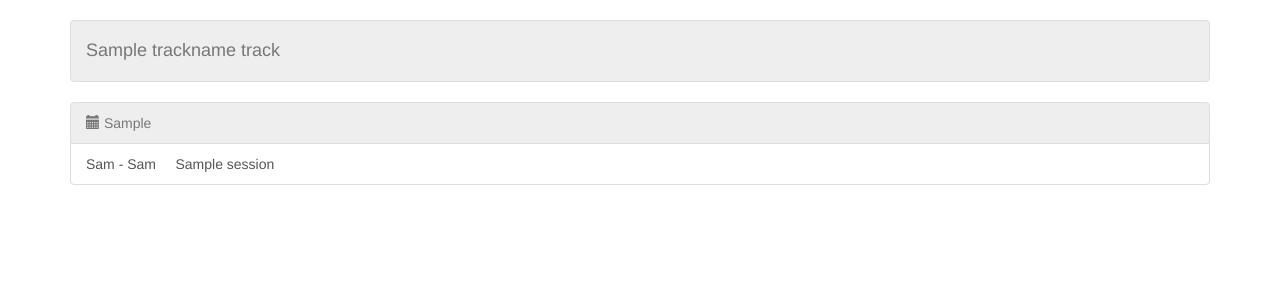
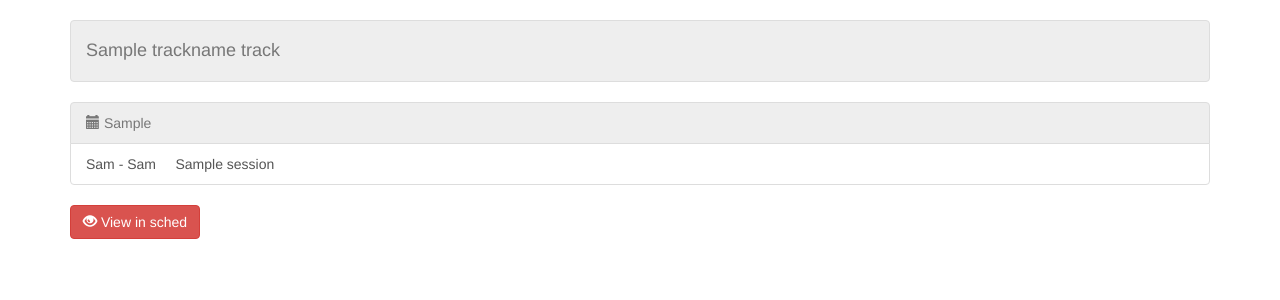
Before and after one commit to ttx/summitsched, a Django app: template cheddar/templates/cheddar/trackindex.html in a window 1280 px wide. Shown: the part 51-351 px from the top of the page. Run offline with Django 3.2, Linux system fonts and the light colour scheme; tables that the repository leaves empty hold one stand-in row (values such as "Sample post"); the template is opened without the code that fills it: values that come from a table or form of the project are taken from there, most other values are stand-ins (such as "Sample title", 1, 10 or a date in 2020); some libraries are stand-ins or nearby versions.

Commit message:
Add "view in sched" feature

```diff
--- a/cheddar/templates/cheddar/editsession.html
+++ b/cheddar/templates/cheddar/editsession.html
@@ -75,5 +75,9 @@
 <input class="btn btn-primary" type="submit" value="Modify" />
 <a class="btn btn-info" href="/cheddar/{{ trackid }}">Cancel</a>
 </div>
+<button type="button" class="btn btn-sm btn-danger"
+onClick="window.open('{{viewprefix}}/event/{{session.id}}', '_blank')">
+  <span class="glyphicon glyphicon-eye-open" aria-hidden="true"></span> View in sched
+</button>
 </form>
 {% endblock %}
--- a/cheddar/templates/cheddar/trackindex.html
+++ b/cheddar/templates/cheddar/trackindex.html
@@ -25,5 +25,9 @@
 &nbsp;&nbsp;{{ session.name }}</a>
 {% endfor %}
 </ul>
-
+<button type="button" class="btn btn-danger"
+onClick="window.open('{{viewprefix}}/type/{{trackname|lower}}', '_blank')">
+  <span class="glyphicon glyphicon-eye-open" aria-hidden="true"></span> View in sched
+</button>
+<p>&nbsp;</p>
 {% endblock %}
--- a/cheddar/views.py
+++ b/cheddar/views.py
@@ -3,6 +3,7 @@ from django.contrib.auth import logout
 from django.http import HttpResponseRedirect
 from django.shortcuts import render
 from django.views.defaults import page_not_found
+from django.conf import settings
 from cheddar.sched import list_sessions, get_session, modify_session
 from cheddar.session import session_to_form, form_to_session
 from cheddar.tracklead import get_trackname, get_tracks, is_tracklead
@@ -27,6 +28,7 @@ def index(request):
 def trackindex(request, trackid):
     return cheddar_render(request,
                           'cheddar/trackindex.html',
+                          viewprefix="http://%s" % settings.SCHED_SITE,
                           trackname=get_trackname(trackid),
                           trackid=int(trackid),
                           session_list=list_sessions(trackid))
@@ -40,6 +42,7 @@ def editsession(request, trackid, sessionkey):
         return page_not_found(request)
     return cheddar_render(request,
                           'cheddar/editsession.html',
+                          viewprefix="http://%s" % settings.SCHED_SITE,
                           trackname=get_trackname(trackid),
                           trackid=int(trackid),
                           session=session_to_form(trackid, sessionkey, session))
```
